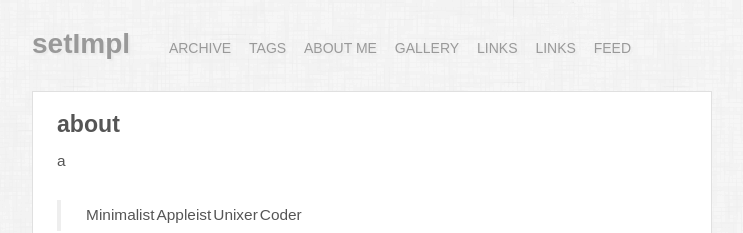
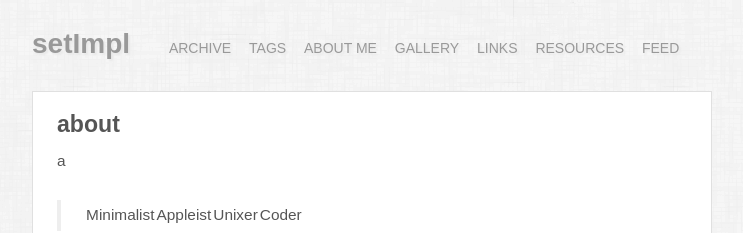
Before and after one commit to waynezhang/blog, a Jekyll site: the page built from about.markdown, in a window 1280 px wide. Shown: the top 233 px of the page, without its empty margins (268-1011 px from the left). Built offline with Jekyll 4.4.1, drawn with Linux system fonts in a browser that asks for light colours; some web fonts are replaced; Markdown is read by kramdown in place of the engine named in the settings.

Commit message:
fix title

```diff
--- a/_layouts/default.html
+++ b/_layouts/default.html
@@ -28,7 +28,7 @@
               <span><a title="about" class="" href="/about.html">about me</a></span>
               <span><a title="500px" class="" href="http://foto.lhzhang.com">gallery</a></span>
               <span><a title="blogroll" class="" href="/links.html">links</a></span>
-              <span><a title="resources" class="" href="/os-libraries.html">links</a></span>
+              <span><a title="resources" class="" href="/os-libraries.html">Resources</a></span>
               <span><a title="subscribe me" class="" href="/atom.xml">feed</a></span>
             </nav>
           </div>
```
